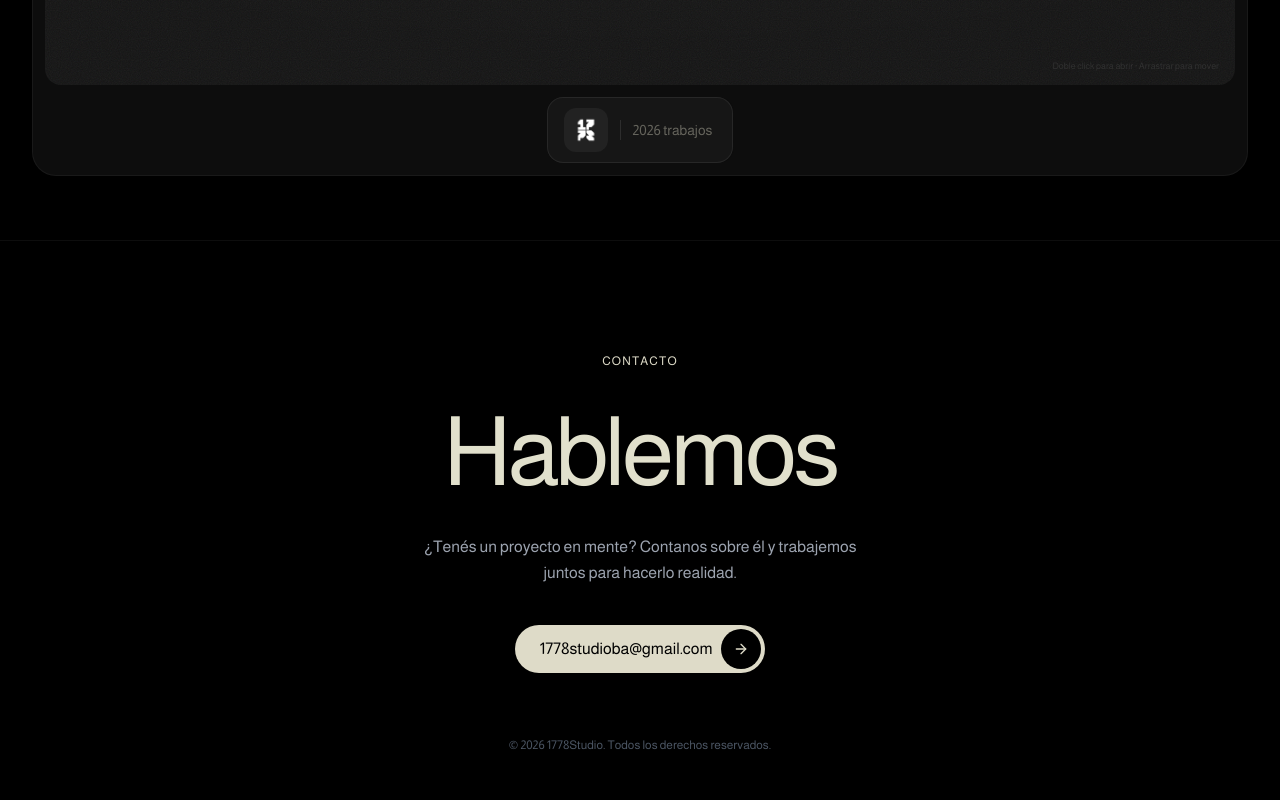
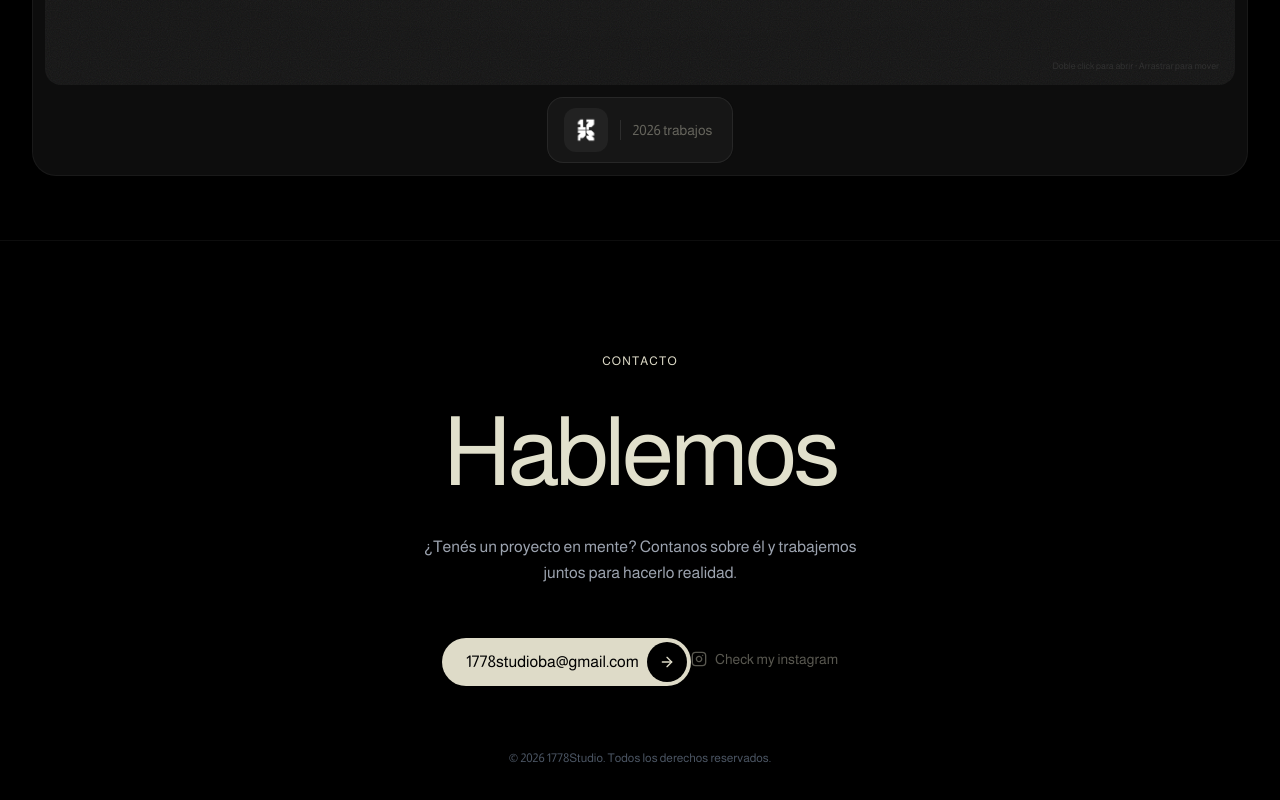
Before and after one commit to matiasduclosmd-1778/1778Web, a React (Vite) app: page / in a window 1280 px wide. Shown: the part 2620-3420 px from the top of the page. Built offline with nearby package versions, Linux system fonts and the light colour scheme.

Commit message:
feat: add Instagram link to contact section
Co-Authored-By: Claude Sonnet 4.6 <noreply@anthropic.com>

```diff
--- a/src/components/sections/Contactos.tsx
+++ b/src/components/sections/Contactos.tsx
@@ -1,5 +1,5 @@
 import { motion, useInView, AnimatePresence } from 'framer-motion'
-import { ArrowRight } from 'lucide-react'
+import { ArrowRight, Instagram } from 'lucide-react'
 import { useRef, useState, useEffect } from 'react'
 import { useLang } from '@/contexts/LangContext'
 
@@ -73,6 +73,22 @@ export default function Contactos() {
             </span>
           </motion.a>
 
+          <motion.a
+            href="https://www.instagram.com/1778studio/"
+            target="_blank"
+            rel="noopener noreferrer"
+            initial={{ opacity: 0, y: 10 }}
+            animate={isInView ? { opacity: 1, y: 0 } : {}}
+            transition={{ duration: 0.7, delay: 0.5, ease: [0.16, 1, 0.3, 1] }}
+            className="inline-flex items-center gap-2 mt-6 text-sm transition-colors duration-200"
+            style={{ color: 'rgba(222,219,200,0.4)' }}
+            onMouseEnter={(e) => (e.currentTarget.style.color = 'rgba(222,219,200,0.85)')}
+            onMouseLeave={(e) => (e.currentTarget.style.color = 'rgba(222,219,200,0.4)')}
+          >
+            <Instagram className="w-4 h-4" />
+            Check my instagram
+          </motion.a>
+
           <motion.p
             initial={{ opacity: 0 }}
             animate={isInView ? { opacity: 1 } : {}}
```
